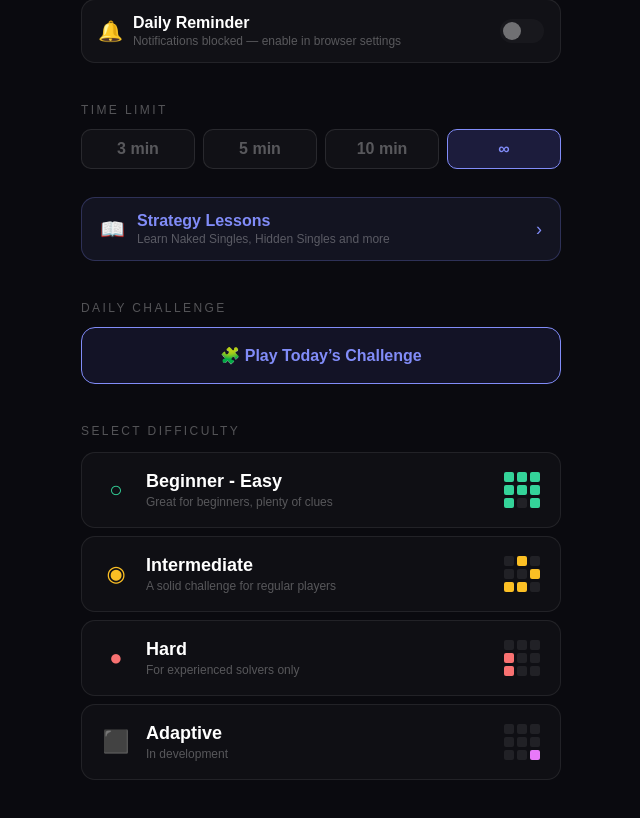
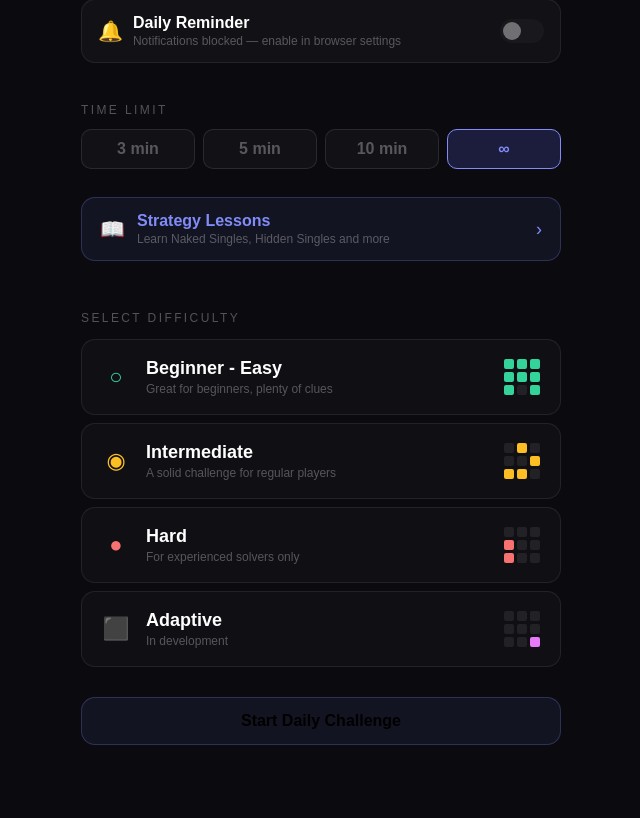
Before and after one commit to kkostia/SB4_Project, a React (Create React App) app in the folder sudoku-pwa/: page / in a window 1280 px wide. Shown: the part 280-1098 px from the top of the page, without its empty margins (319-959 px from the left). After the commit the page ends 1065 px from the top, so only its background shows below. Built offline with nearby package versions, Linux system fonts and the light colour scheme.

Commit message:
Add daily challenge button with random difficulty

```diff
--- a/sudoku-pwa/src/api/sudokuAPI.js
+++ b/sudoku-pwa/src/api/sudokuAPI.js
@@ -5,7 +5,7 @@ function parseGrid(data) {
   );
 }
 
-export async function fetchPuzzle(difficulty) {
+export async function fetchPuzzle(difficulty, seed) {
   const response = await fetch("/api", {
     method: "POST",
     headers: { "Content-Type": "application/json" },
--- a/sudoku-pwa/src/components/HomePage.jsx
+++ b/sudoku-pwa/src/components/HomePage.jsx
@@ -58,17 +58,6 @@ const REMINDER_HOURS = [
   { label: "6 PM", value: 18 },
   { label: "9 PM", value: 21 },
 ];
-// Daily challenge
-function getDailySeed() {
-  return new Date().toISOString().slice(0, 10); // same per day
-}
-function seededRandom(seed) {
-  let h = 0;
-  for (let i = 0; i < seed.length; i++) {
-    h = Math.imul(31, h) + seed.charCodeAt(i) | 0;
-  }
-  return Math.abs(h);
-}
 const DIFFICULTIES = [
   //API for puzzle generator has only 3 difficulties, so adaptive is just a placeholder for now(will be implemented)
   {
@@ -640,45 +629,7 @@ export default function HomePage({
         <span style={{ fontSize: "18px" }}>›</span>
       </button>
       {showTutorial && <TutorialModal onClose={() => setShowTutorial(false)} />}
-      <div style={{ marginTop: "30px" }}>
-        <div
-          style={{
-            fontSize: "var(--font-sm)",
-            color: "var(--text-muted)",
-            letterSpacing: "0.2em",
-            marginBottom: "12px",
-          }}
-        >
-          DAILY CHALLENGE
-        </div>
 
-        <button
-          onClick={() => {
-            const seed = getDailySeed();
-            const rand = seededRandom(seed);
-
-            const difficulties = ["easy", "medium", "hard"];
-            const chosen = difficulties[rand % difficulties.length];
-
-            const diffObj = DIFFICULTIES.find(d => d.id === chosen);
-
-            onStartGame(diffObj, selectedTime.seconds, { daily: true, seed });
-          }}
-          style={{
-            width: "100%",
-            padding: "18px",
-            borderRadius: "14px",
-            border: "1px solid #818cf8",
-            background: "rgba(99,102,241,0.1)",
-            color: "#818cf8",
-            fontWeight: 700,
-            fontSize: "var(--font-base)",
-            cursor: "pointer",
-          }}
-        >
-          🧩 Play Today’s Challenge
-        </button>
-      </div>
       <div
         style={{
           fontSize: "var(--font-sm)",
@@ -764,6 +715,32 @@ export default function HomePage({
           );
         })}
       </div>
+      {/* Daily Challenge button */}
+      <div className="start-menu" style={{ marginTop: "30px" }}>
+        <button
+          onClick={() => {
+            const difficulties = ["easy", "medium", "hard"];
+            const chosen = difficulties[Math.floor(Math.random() * difficulties.length)];
+
+            const diffObj = DIFFICULTIES.find(d => d.id === chosen);
+
+            onStartGame(diffObj, selectedTime.seconds, { daily: true });
+          }}
+          style={{
+            width: "100%",
+            padding: "14px 18px",
+            borderRadius: "14px",
+            background: "rgba(129,140,248,0.08)",
+            border: "1px solid rgba(129,140,248,0.25)",
+            cursor: "pointer",
+            fontWeight: 700,
+            fontSize: "var(--font-base)"
+          }}
+        >
+          Start Daily Challenge
+        </button>
+      </div>
     </div>
+
   );
 }
```
